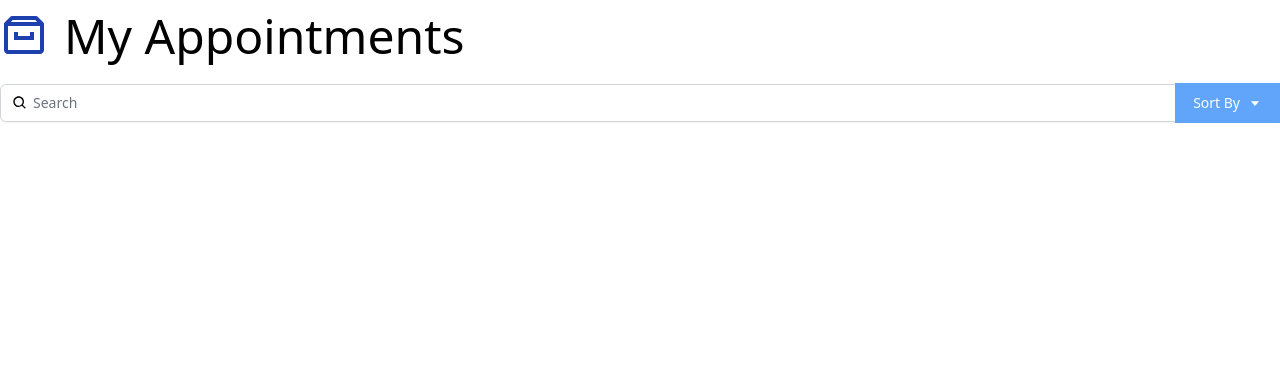
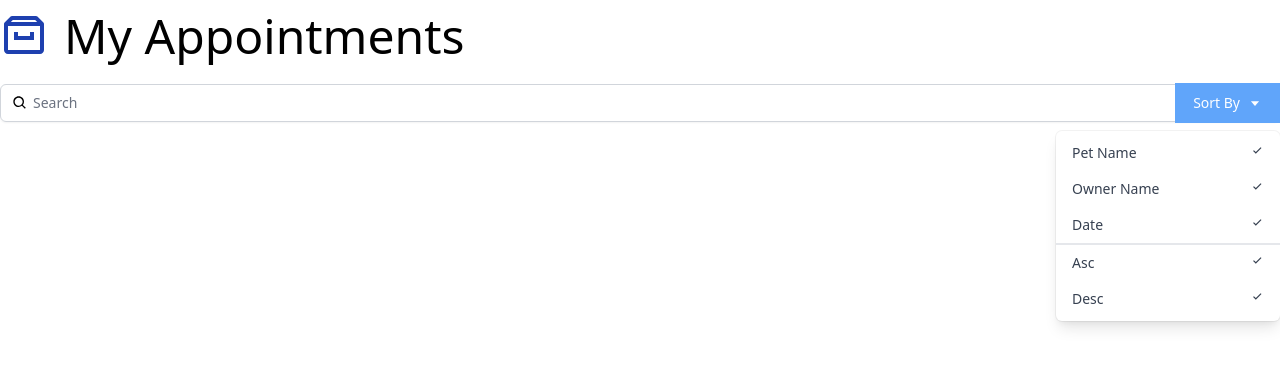
Before and after one commit to olaassem/react-interface, a React (Create React App) app: page / in a window 1280 px wide. Shown: the top 366 px of the page. Built offline with nearby package versions, Linux system fonts and the light colour scheme.

Commit message:
dropdown menu function

```diff
--- a/src/components/Search.js
+++ b/src/components/Search.js
@@ -1,5 +1,31 @@
 import React from "react";
-import {BiSearch, BiCaretDown} from "react-icons/bi";
+import {BiSearch, BiCaretDown, BiCheck} from "react-icons/bi";
+
+
+const DropDown = () => {
+  return (
+    <div className="origin-top-right absolute right-0 mt-2 w-56
+    rounded-md shadow-lg bg-white ring-1 ring-black ring-opacity-5">
+      <div className="py-1" role="menu" aria-orientation="vertical" aria-labelledby="options-menu">
+        <div
+          className="px-4 py-2 text-sm text-gray-700 hover:bg-gray-100 hover:text-gray-900 flex justify-between cursor-pointer"
+          role="menuitem">Pet Name <BiCheck /></div>
+        <div
+          className="px-4 py-2 text-sm text-gray-700 hover:bg-gray-100 hover:text-gray-900 flex justify-between cursor-pointer"
+          role="menuitem">Owner Name  <BiCheck /></div>
+        <div
+          className="px-4 py-2 text-sm text-gray-700 hover:bg-gray-100 hover:text-gray-900 flex justify-between cursor-pointer"
+          role="menuitem">Date <BiCheck /></div>
+        <div
+          className="px-4 py-2 text-sm text-gray-700 hover:bg-gray-100 hover:text-gray-900 flex justify-between cursor-pointer border-gray-1 border-t-2"
+          role="menuitem">Asc <BiCheck /></div>
+        <div
+          className="px-4 py-2 text-sm text-gray-700 hover:bg-gray-100 hover:text-gray-900 flex justify-between cursor-pointer"
+          role="menuitem">Desc <BiCheck /></div>
+      </div>
+    </div>
+  )
+};
 
 const Search = () => {
   return (
@@ -17,6 +43,7 @@
               className="justify-center px-4 py-2 bg-blue-400 border-2 border-blue-400 text-sm text-white hover:bg-blue-700 focus:outline-none focus:ring-2 focus:ring-offset-2 flex items-center" id="options-menu" aria-haspopup="true" aria-expanded="true">
               Sort By <BiCaretDown className="ml-2" />
             </button>
+            <DropDown />
           </div>
         </div>
       </div>
```
